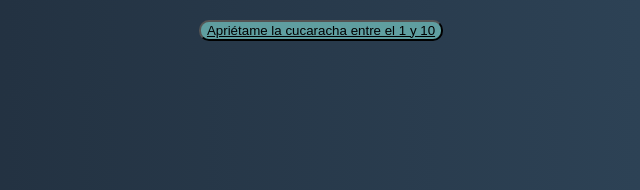
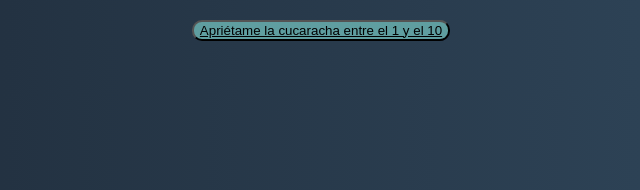
Before and after one commit to fabrygameplay-rgb/Mi-Tercera-Vez-O-O, a plain HTML site: page index.html in a window 1280 px wide. Shown: the part 306-496 px from the top of the page, 319-959 px from the left. Drawn offline with Linux system fonts and the light colour scheme.

Commit message:
Mensaje que describa lo que hiciste

```diff
--- a/index.html
+++ b/index.html
@@ -16,7 +16,7 @@
     <div class="contenedor-imagen"></div>
     <br>
     <div class="contenedor">
-    <button class="botón">Apriétame la cucaracha entre el 1 y 10</button>
+    <button class="botón">Apriétame la cucaracha entre el 1 y el 10</button>
     </div>
     <br>
     <div id="calla_mrd"></div>
```
